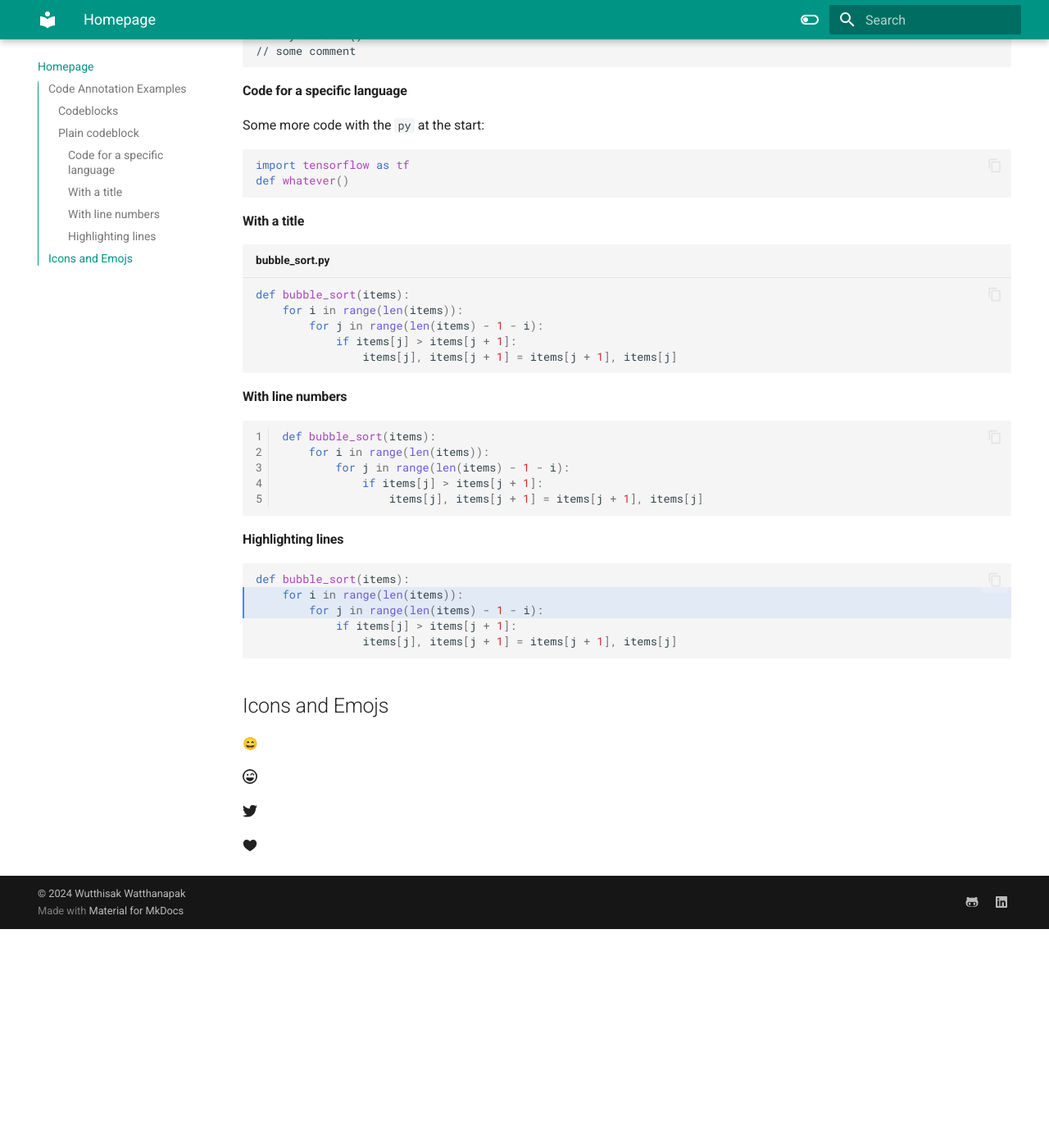
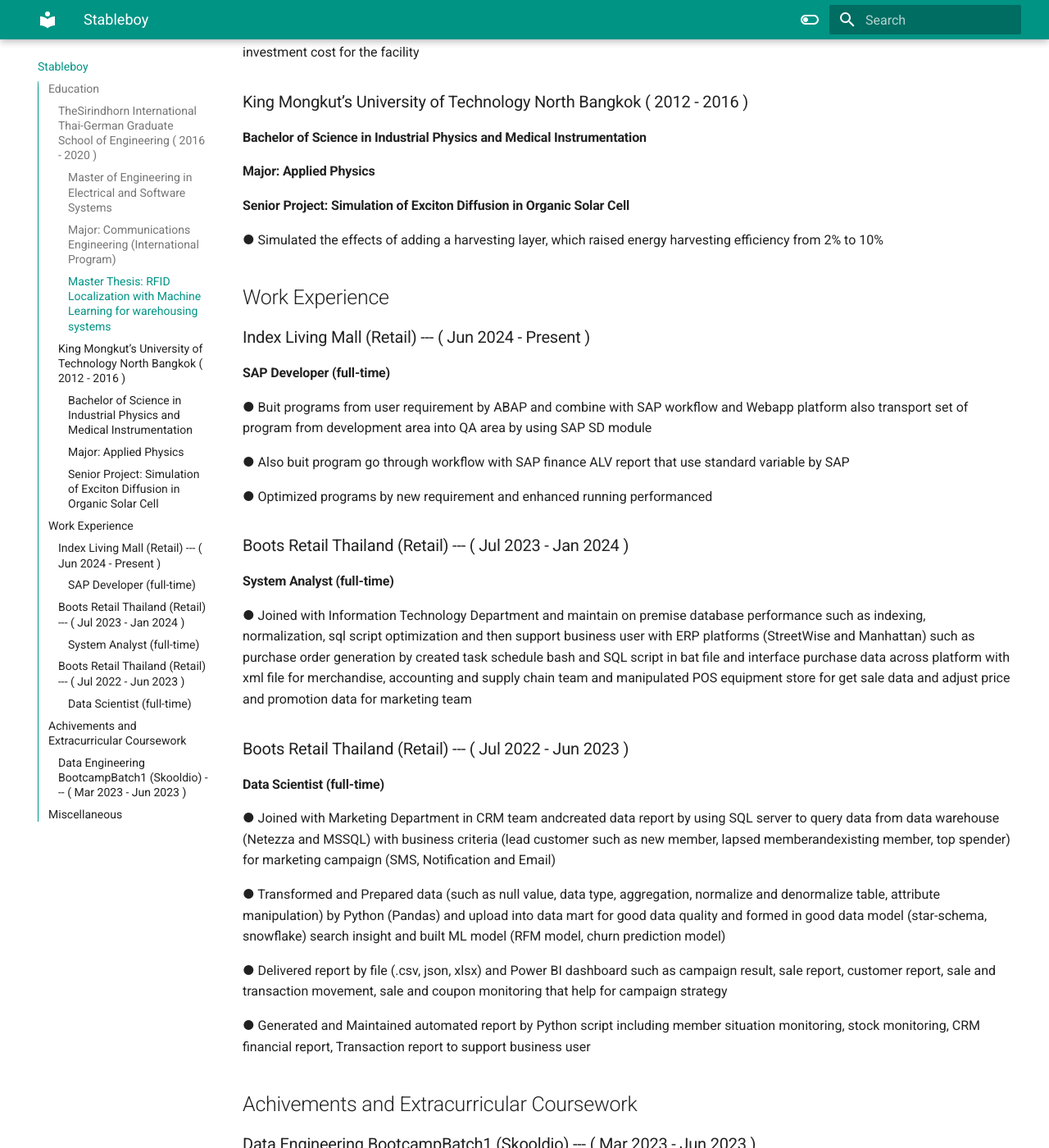
Before and after one commit to Stableboy88/AllAboutStableboy, an MkDocs documentation site: the page built from docs/index.md, in a window 1280 px wide and 1400 px high, scrolled down 531 px. Shown: the whole window at 82% size. Built offline with MkDocs 1.6.1 and Material for MkDocs 9.7.7, drawn with Linux system fonts in a browser that asks for light colours; emoji names are drawn with the system emoji font; before the commit the page ends 1664 px from its top, so only the background shows below that; some of the changed text lies outside the part shown.

Commit message:
$Adding my information

````diff
--- a/docs/index.md
+++ b/docs/index.md
@@ -1,68 +1,57 @@
-# Homepage
+# Stableboy
+Hello, I'm Wutthisak Watthanapak
 
-For full documentation visit [mkdocs.org](https://www.mkdocs.org).
+Glad to see everyone here and feel free to follow my [Github](https://github.com/Stableboy88) and [LinkedIn](https://www.linkedin.com/in/wutthisakwat/).
 
-## Code Annotation Examples
+## Education
 
-### Codeblocks
+### TheSirindhorn International Thai-German Graduate School of Engineering ( 2016 - 2020 )
+#### Master of Engineering in Electrical and Software Systems
+#### Major: Communications Engineering (International Program)
+#### Master Thesis: RFID Localization with Machine Learning for warehousing systems
+● Designed and Built RFID Localization system and Machine Learning Algorithm for the inventory detection, reducing equipment investment cost for the facility
 
-Some `code` goes here.
+### King Mongkut’s University of Technology North Bangkok ( 2012 - 2016 )
+#### Bachelor of Science in Industrial Physics and Medical Instrumentation
+#### Major: Applied Physics
+#### Senior Project: Simulation of Exciton Diffusion in Organic Solar Cell
+● Simulated the effects of adding a harvesting layer, which raised energy harvesting efficiency from 2% to 10%
 
-### Plain codeblock
+## Work Experience
 
-A plain codeblock:
+### Index Living Mall (Retail) --- ( Jun 2024 - Present )
+#### SAP Developer (full-time)
+● Buit programs from user requirement by ABAP and combine with SAP workflow and Webapp platform also transport set of program from development area into QA area by using SAP SD module
 
-```
-Some code here
-def myfunction()
-// some comment
-```
+● Also buit program go through workflow with SAP finance ALV report that use standard variable by SAP
 
-#### Code for a specific language
+● Optimized programs by new requirement and enhanced running performanced
 
-Some more code with the `py` at the start:
+### Boots Retail Thailand (Retail) --- ( Jul 2023 - Jan 2024 )
+#### System Analyst (full-time)
+● Joined with Information Technology Department and maintain on premise database performance such as indexing, normalization, sql script optimization and then support business user with ERP platforms (StreetWise and Manhattan) such as purchase order generation by created task schedule bash and SQL script in bat file and interface purchase data across platform with xml file for merchandise, accounting and supply chain team and manipulated POS equipment store for get sale data and adjust price and promotion data for marketing team
 
-``` py
-import tensorflow as tf
-def whatever()
-```
+### Boots Retail Thailand (Retail) --- ( Jul 2022 - Jun 2023 )
+#### Data Scientist (full-time)
+● Joined with Marketing Department in CRM team andcreated data report by using SQL server to query data from data warehouse (Netezza and MSSQL) with business criteria (lead customer such as new member, lapsed memberandexisting member, top spender) for marketing campaign (SMS, Notification and Email)
 
-#### With a title
+● Transformed and Prepared data (such as null value, data type, aggregation, normalize and denormalize table, attribute manipulation) by Python (Pandas) and upload into data mart for good data quality and formed in good data model (star-schema, snowflake) search insight and built ML model (RFM model, churn prediction model)
 
-``` py title="bubble_sort.py"
-def bubble_sort(items):
-    for i in range(len(items)):
-        for j in range(len(items) - 1 - i):
-            if items[j] > items[j + 1]:
-                items[j], items[j + 1] = items[j + 1], items[j]
-```
+● Delivered report by file (.csv, json, xlsx) and Power BI dashboard such as campaign result, sale report, customer report, sale and transaction movement, sale and coupon monitoring that help for campaign strategy
 
-#### With line numbers
+● Generated and Maintained automated report by Python script including member situation monitoring, stock monitoring, CRM financial report, Transaction report to support business user
 
-``` py linenums="1"
-def bubble_sort(items):
-    for i in range(len(items)):
-        for j in range(len(items) - 1 - i):
-            if items[j] > items[j + 1]:
-                items[j], items[j + 1] = items[j + 1], items[j]
-```
+## Achivements and Extracurricular Coursework
+### Data Engineering BootcampBatch1 (Skooldio) --- ( Mar 2023 - Jun 2023 )
+● Built ETL data pipeline by prepare software environment with fork version control (Github) repository and run Airflow by Docker container without software installation
 
-#### Highlighting lines
+● Operated Python script along a data pipeline that consists of data collected from several sorts (API, Postgres database) and put into a data lake (Google cloud storage). Then, transformed data by DBT and sent a data to datawarehouse (Bigquery) and visualized by dashboard (Looker Studio)
 
-``` py hl_lines="2 3"
-def bubble_sort(items):
-    for i in range(len(items)):
-        for j in range(len(items) - 1 - i):
-            if items[j] > items[j + 1]:
-                items[j], items[j + 1] = items[j + 1], items[j]
-```
+## Miscellaneous
+● Software: Airflow, Github, Docker, Power BI, Looker Studio, Office 365
 
-## Icons and Emojs
+● CodingLanguages: Python (Pandas, Scikit-learn), SQL (Netezza, MSSQL, Bigquery, PostgreSQL, Azure)
 
-:smile:
+● Languages: English (Communacatable), Thai (native)
 
-:fontawesome-regular-face-laugh-wink:
-
-:fontawesome-brands-twitter:{ .twitter }
-
-:octicons-heart-fill-24:{ .heart }
+● Interests: Running, Financial Market
--- a/mkdocs.yml
+++ b/mkdocs.yml
@@ -1,4 +1,4 @@
-site_name: Homepage
+site_name: My webpage
 site_url: https://github.com/Stableboy88/AllAboutStableboy
 theme:
   name: material
````
Also changed, not shown: docs/page2.md (+63 -2 lines), docs/page3.md (added, +5 -0 lines).
